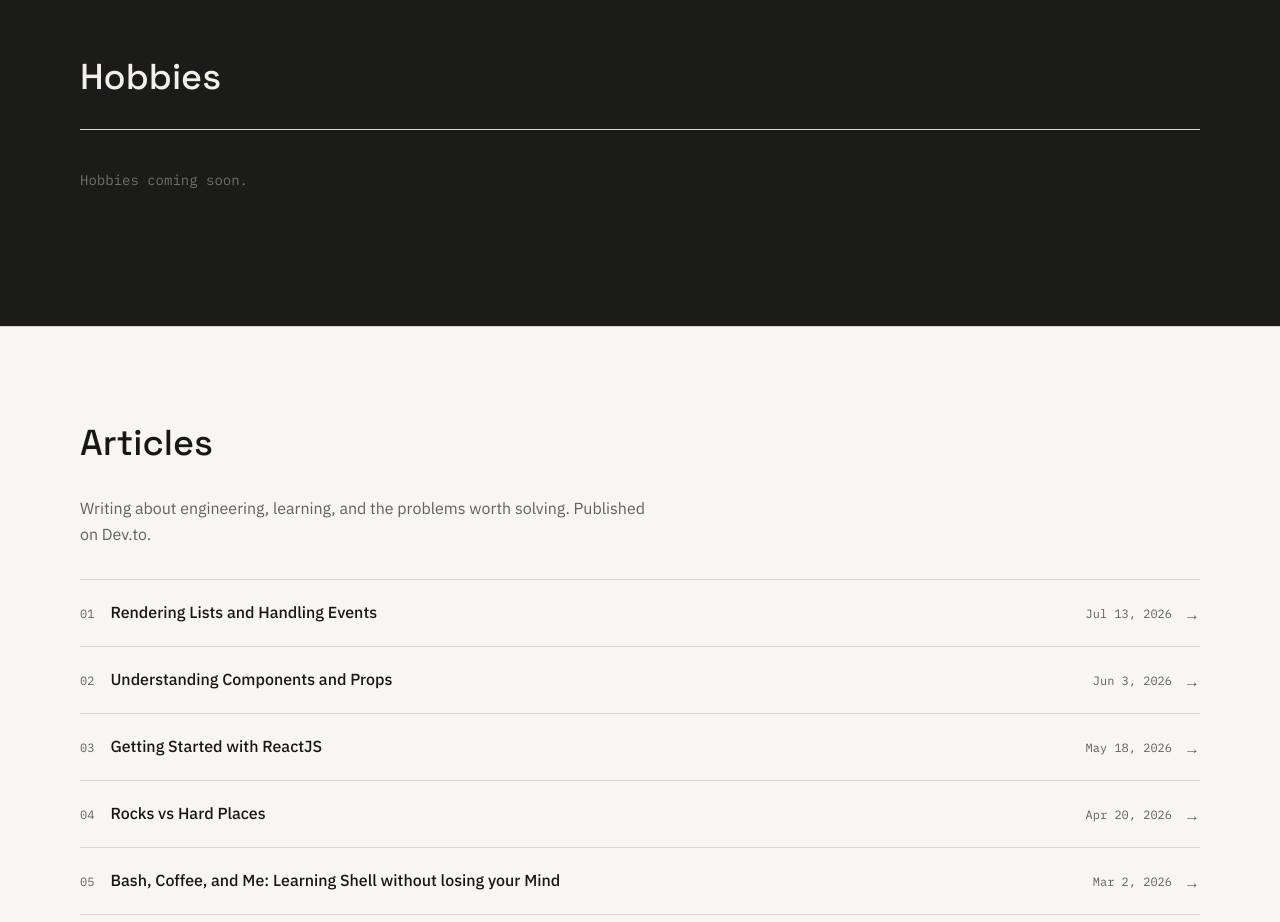
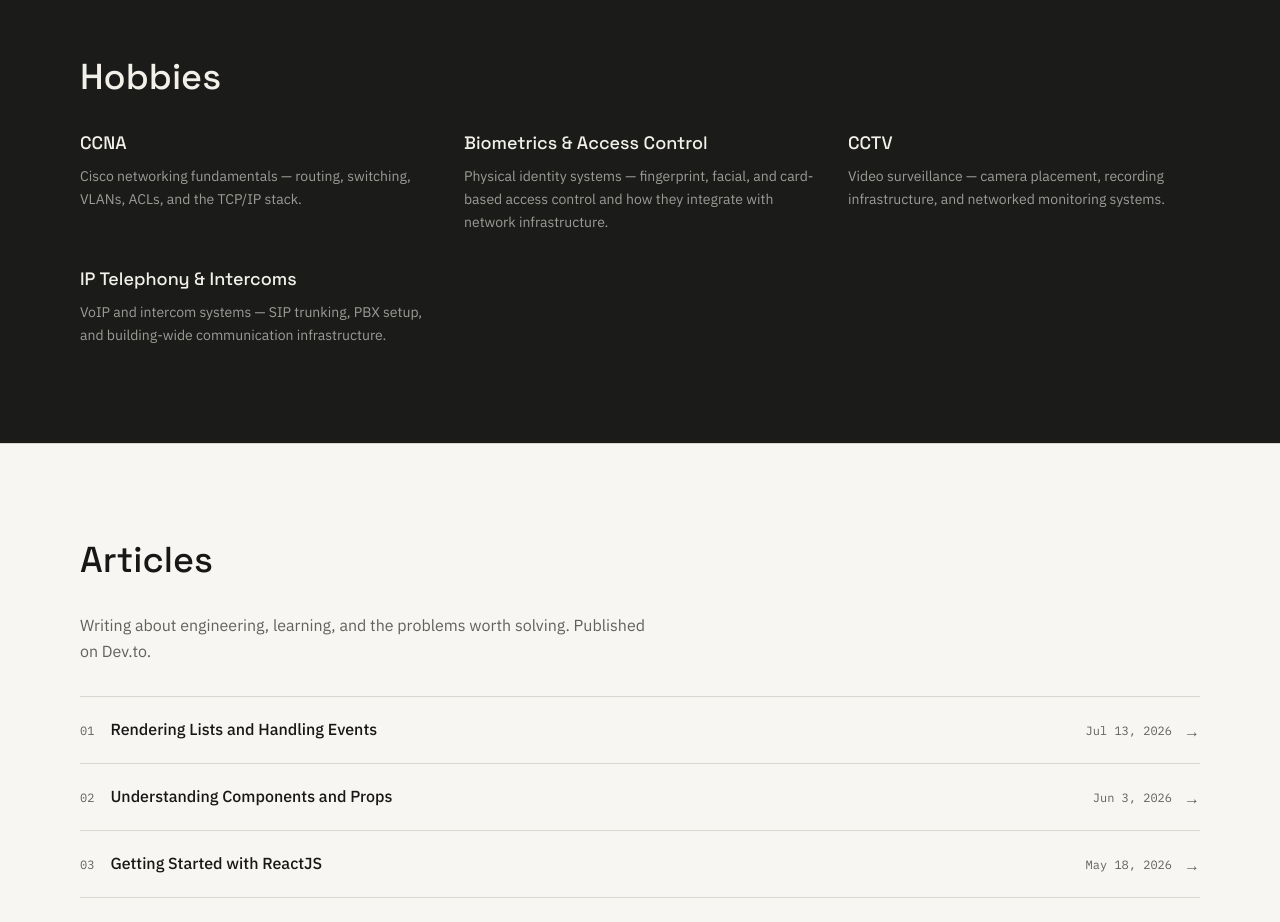
Before and after one commit to Silas-Labs/portfolio, a React (Vite) app: page / in a window 1280 px wide. Shown: the part 9360-10282 px from the top of the page. Built offline with nearby package versions, Linux system fonts and the light colour scheme.

Commit message:
feat: add networking hobbies (CCNA, biometrics, CCTV, IP telephony)

```diff
--- a/src/sections/Hobbies.jsx
+++ b/src/sections/Hobbies.jsx
@@ -1,14 +1,30 @@
 import SectionHeading from "../components/SectionHeading"
 
 /*
- * PLACEHOLDER — Replace with your actual hobbies and interests.
- * Do not fabricate. Each entry: name, description.
+ * Hobbies and interests — factual entries only.
+ * Each entry: name, description.
  */
 const hobbies = [
-  // {
-  //   name: "Hobby name",
-  //   description: "Brief description of what you enjoy about it.",
-  // },
+  {
+    name: "CCNA",
+    description:
+      "Cisco networking fundamentals — routing, switching, VLANs, ACLs, and the TCP/IP stack.",
+  },
+  {
+    name: "Biometrics & Access Control",
+    description:
+      "Physical identity systems — fingerprint, facial, and card-based access control and how they integrate with network infrastructure.",
+  },
+  {
+    name: "CCTV",
+    description:
+      "Video surveillance — camera placement, recording infrastructure, and networked monitoring systems.",
+  },
+  {
+    name: "IP Telephony & Intercoms",
+    description:
+      "VoIP and intercom systems — SIP trunking, PBX setup, and building-wide communication infrastructure.",
+  },
 ]
 
 function Hobbies() {
```
